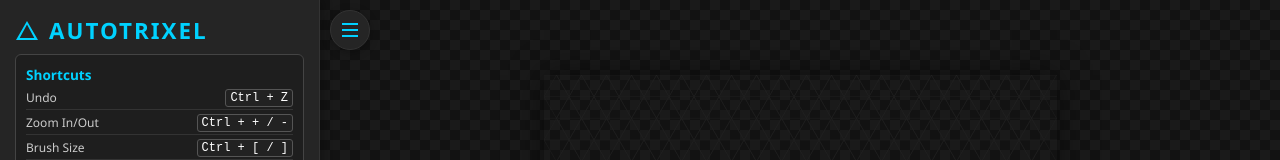
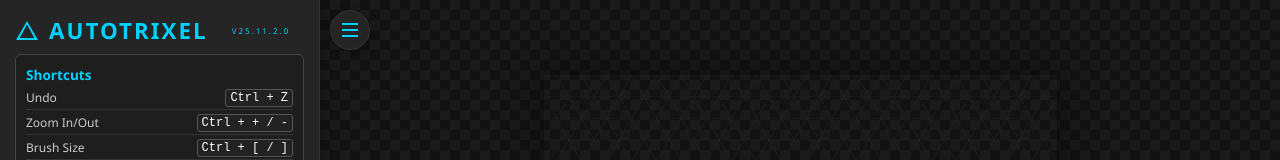
Before and after one commit to Kiriketsuki/AutoTrixel, a Vue app: page / in a window 1280 px wide. Shown: the top 160 px of the page. Built offline with nearby package versions, Linux system fonts and the light colour scheme.

Commit message:
Adding: Feature/version badge (#20)
* Initial commit

* Initial commit

* feat: added subdivision capability and new tool

* feat: added version badge

---------

Co-authored-by: github-actions[bot] <github-actions[bot]@users.noreply.github.com>

```diff
--- a/package.json
+++ b/package.json
@@ -1,7 +1,7 @@
 {
   "name": "autotrixel",
   "private": true,
-  "version": "0.0.0",
+  "version": "25.11.2.0",
   "type": "module",
   "scripts": {
     "dev": "vite",
--- a/src/App.vue
+++ b/src/App.vue
@@ -5,6 +5,7 @@
     import GridControls from "./components/GridControls.vue";
     import BackgroundControls from "./components/BackgroundControls.vue";
     import ToolsControl from "./components/ToolsControl.vue";
+    import VersionBadge from "./components/VersionBadge.vue";
 
     const appRoot = ref(null);
     const controlMode = ref("canvas"); // 'canvas' or 'background'
@@ -79,6 +80,7 @@
                     <path d="M12 2L1 21h22L12 2zm0 3.516L19.297 19H4.703L12 5.516z" />
                 </svg>
                 AutoTrixel
+                <VersionBadge />
             </h1>
 
             <div class="tutorial-box">
--- /dev/null
+++ b/src/components/VersionBadge.vue
@@ -0,0 +1,22 @@
+<script setup>
+    import { version } from "../../package.json";
+</script>
+
+<template>
+    <span class="version-badge">v{{ version }}</span>
+</template>
+
+<style scoped>
+    .version-badge {
+        display: inline-block;
+        font-size: 0.5rem;
+        font-weight: 500;
+        color: var(--text-secondary);
+        background-color: var(--bg-secondary);
+        padding: 2px 6px;
+        border-radius: 4px;
+        margin-left: 8px;
+        vertical-align: middle;
+        border: 1px solid var(--border-color);
+    }
+</style>
```
